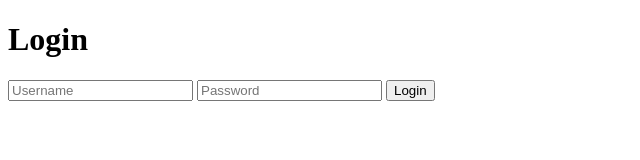
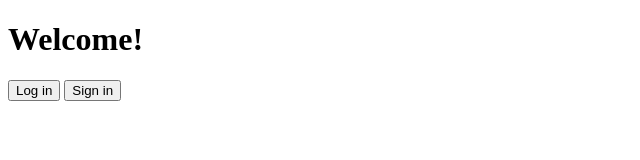
Before and after one commit to alexiscartechini/affirmationsViews, a plain HTML site: page index.html in a window 1280 px wide. Shown: the whole page, without its empty margins (0-640 px from the left). Drawn offline with Linux system fonts and the light colour scheme.

Commit message:
Add sign in pages

```diff
--- a/index.html
+++ b/index.html
@@ -2,16 +2,11 @@
 <html lang="en">
 <head>
   <meta charset="UTF-8">
-  <title>Login Simple</title>
+  <title>Menú Principal</title>
 </head>
 <body>
-  <h1>Login</h1>
-  <form id="loginForm" action="http://localhost:8080/api/auth/login" method="POST">
-    <input type="text" id="username" placeholder="Username" required>
-    <input type="password" id="password" placeholder="Password" required>
-    <button type="submit">Login</button>
-  </form>
-  <p id="message"></p>
-  <script src="login.js"></script>
+  <h1>Welcome!</h1>
+  <button onclick="window.location.href='login.html'">Log in</button>
+  <button onclick="window.location.href='signIn.html'">Sign in</button>
 </body>
 </html>
```
Also changed, not shown: login.html (added, +17 -0 lines), signIn.js (added), singIn.html (added).
